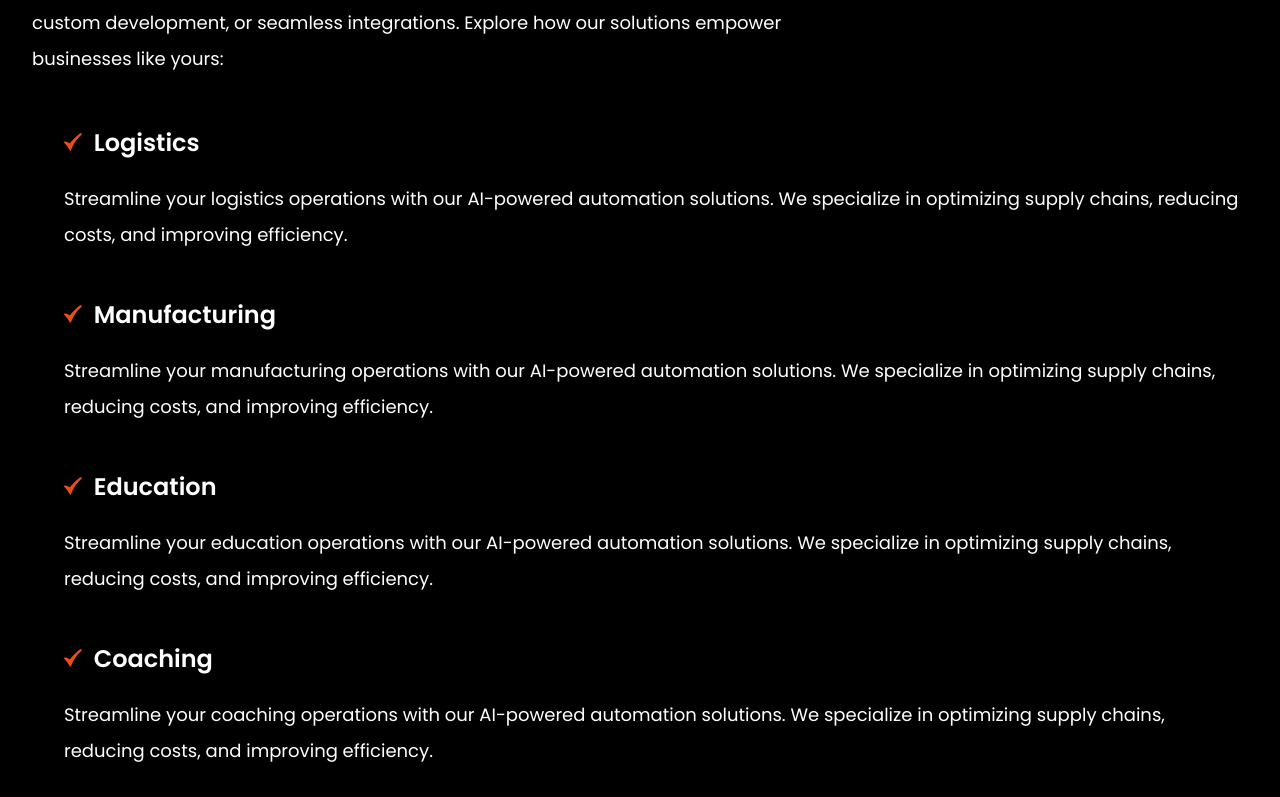
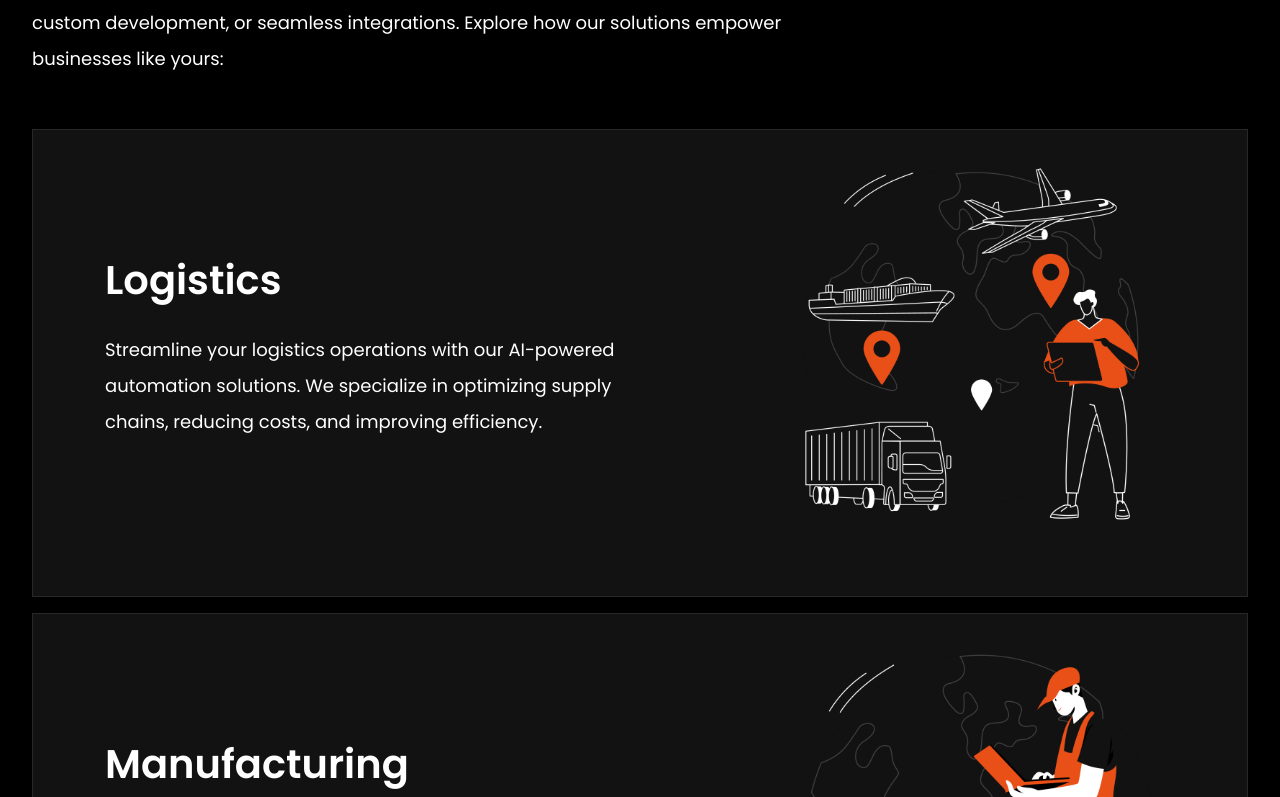
Before and after one commit to boris-tetheree/tetheree-version-2, a Next.js app: page /industries in a window 1280 px wide. Shown: the part 1363-2160 px from the top of the page. Built offline with nearby package versions, Linux system fonts and the light colour scheme.

Commit message:
industries page updated to v1

```diff
--- a/src/pages/industries.jsx
+++ b/src/pages/industries.jsx
@@ -39,12 +39,15 @@ const Index = () => {
           subTitle={`Every industry has unique challenges, and the right technology can be a game-changer. We provide tailored software solutions designed to enhance efficiency, automate critical processes, and drive business growth. Whether youre optimizing supply chains, managing properties, delivering education, or providing exceptional concierge services, our solutions are built to streamline operations and elevate performance.`}>
           <div className='mb-30'>
             <H6 className='w-full md:w-4/6 mb-32 md:mb-52'>With expertise across multiple industries, we develop, integrate, and maintain scalable, future-proof software that adapts to your needs—whether through prebuilt platforms, custom development, or seamless integrations. Explore how our solutions empower businesses like yours:</H6>
-            <section className='flex flex-col items-stretch gap-16 flex-wrap xl:flex-nowrap ml-12 md:ml-32'>
+            <section className='flex flex-col items-stretch gap-16 flex-wrap xl:flex-nowrap'>
               {industryItems?.map((item, _index) => (
-                <div className='mb-20 md:mb-32'>
-                  <H4 className={'!font-semibold mb-24'}><span className='inline-block text-[#E95018] mr-6'><img className='w-18 h-18' src="/assets/tick-icon.svg" alt="" /></span> {item?.title}</H4>
-                  <H6>Streamline your <span className='lowercase'>{item?.title}</span> operations with our AI-powered automation solutions. We specialize in optimizing supply chains, reducing costs, and improving efficiency.</H6>
-                </div>
+                <section className='bg-[#121212] border border-[#282828] flex flex-col lg:flex-row items-center justify-between gap-36 md:gap-99 px-24 md:px-72 pt-36 pb-70'>
+                  <div>
+                    <H3 className={'!font-semibold mb-24'}>{item?.title}</H3>
+                    <H6>Streamline your <span className='lowercase'>{item?.title}</span> operations with our AI-powered automation solutions. We specialize in optimizing supply chains, reducing costs, and improving efficiency.</H6>
+                  </div>
+                  <img className='w-full md:w-full max-h-[360px] object-contain px-20 md:pr-0' src={`/assets/globe${item?.imgUrl}`} alt="" />
+                </section>
               ))}
             </section>
           </div>
```
